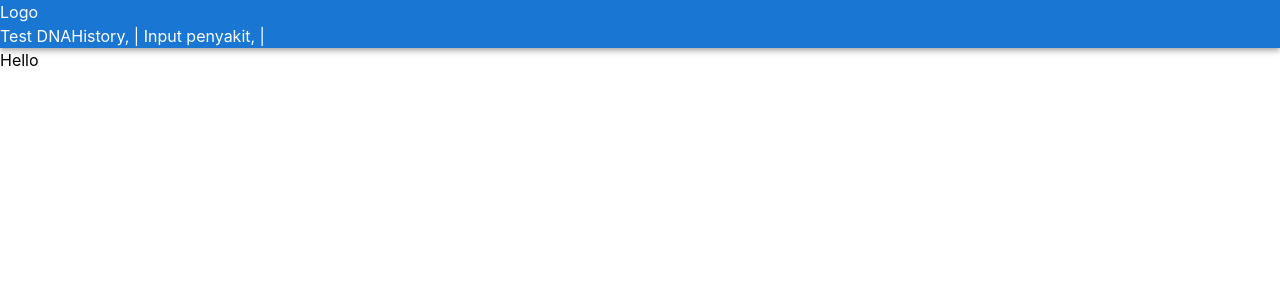
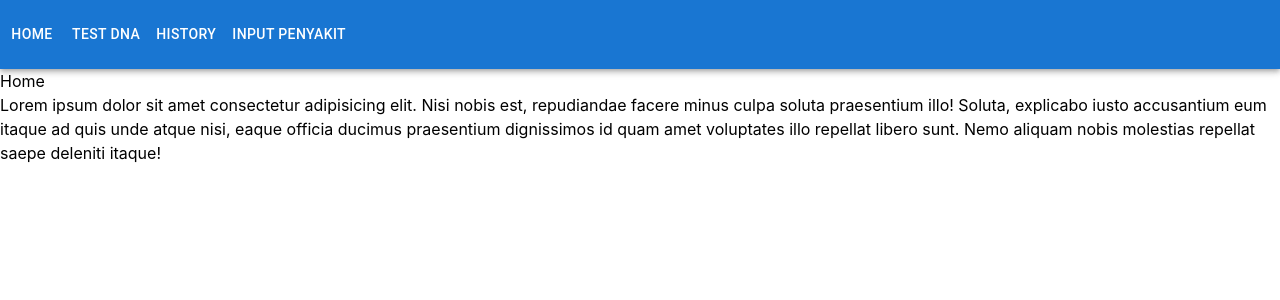
Before and after one commit to vincen-tho/Tubes3_13520068, a React (Create React App) app in the folder dna-pattern-matching/: page / in a window 1280 px wide. Shown: the top 300 px of the page. Built offline with nearby package versions, Linux system fonts and the light colour scheme.

Commit message:
updated navbar

```diff
--- a/dna-pattern-matching/src/App.js
+++ b/dna-pattern-matching/src/App.js
@@ -2,13 +2,11 @@
 import { BrowserRouter, Routes, Route } from "react-router-dom";
 
 // components
+import Home from "./components/Home";
 import Navbar from "./components/Navbar";
 import History from "./components/History";
 import InputPenyakit from "./components/InputPenyakit";
 import TestDNA from "./components/TestDNA";
-
-// styling
-import AppBar from "@mui/material";
 
 export default function App() {
   return (
@@ -23,9 +21,3 @@ export default function App() {
     </BrowserRouter>
   );
 }
-
-const Home = () => (
-  <div>
-    <h1>Hello</h1>
-  </div>
-);
--- a/dna-pattern-matching/src/components/History.js
+++ b/dna-pattern-matching/src/components/History.js
@@ -1,5 +1,4 @@
 import React from "react";
-import { Link } from "react-router-dom";
 
 const History = () => {
   return (
--- /dev/null
+++ b/dna-pattern-matching/src/components/Home.js
@@ -0,0 +1,19 @@
+import React from "react";
+
+const Home = () => {
+  return (
+    <div>
+      <h1>Home</h1>
+      <p>
+        Lorem ipsum dolor sit amet consectetur adipisicing elit. Nisi nobis est,
+        repudiandae facere minus culpa soluta praesentium illo! Soluta,
+        explicabo iusto accusantium eum itaque ad quis unde atque nisi, eaque
+        officia ducimus praesentium dignissimos id quam amet voluptates illo
+        repellat libero sunt. Nemo aliquam nobis molestias repellat saepe
+        deleniti itaque!
+      </p>
+    </div>
+  );
+};
+
+export default Home;
--- a/dna-pattern-matching/src/components/InputPenyakit.js
+++ b/dna-pattern-matching/src/components/InputPenyakit.js
@@ -1,5 +1,4 @@
 import React from "react";
-import { Link } from "react-router-dom";
 
 const InputPenyakit = () => {
   return (
--- a/dna-pattern-matching/src/components/Navbar.js
+++ b/dna-pattern-matching/src/components/Navbar.js
@@ -1,16 +1,35 @@
 import React from "react";
-import { Link } from "react-router-dom";
-import { AppBar } from "@mui/material";
+import { Link, useNavigate } from "react-router-dom";
+import { AppBar, Box, Button, Typography, Toolbar } from "@mui/material";
 
 const Navbar = () => {
+  const urls = ["/", "/test-dna", "/history", "/input-penyakit"];
+  const buttonMap = new Map();
+  const pages = ["Home", "Test DNA", "History", "Input Penyakit"];
+  urls.forEach((e, i = 0) => {
+    buttonMap.set(e, pages[i]);
+    i++;
+  });
+  const navigate = useNavigate();
   return (
     <AppBar position="static">
-      <nav>
-        <h3>Logo</h3>
-        <Link to="/test-dna">Test DNA</Link>
-        <Link to="/history">History</Link>,{" | "}
-        <Link to="/input-penyakit">Input penyakit</Link>,{" | "}
-      </nav>
+      <Toolbar disableGutters>
+        <nav>
+          <Box sx={{ flexGrow: 1, display: "flex" }}>
+            {urls.map((e) => (
+              <Link to={e}>
+                <Button
+                  key={e}
+                  sx={{ my: 2, color: "white", display: "block" }}
+                  onClick={() => navigate({ e })}
+                >
+                  {buttonMap.get(e)}
+                </Button>
+              </Link>
+            ))}
+          </Box>
+        </nav>
+      </Toolbar>
     </AppBar>
   );
 };
```
